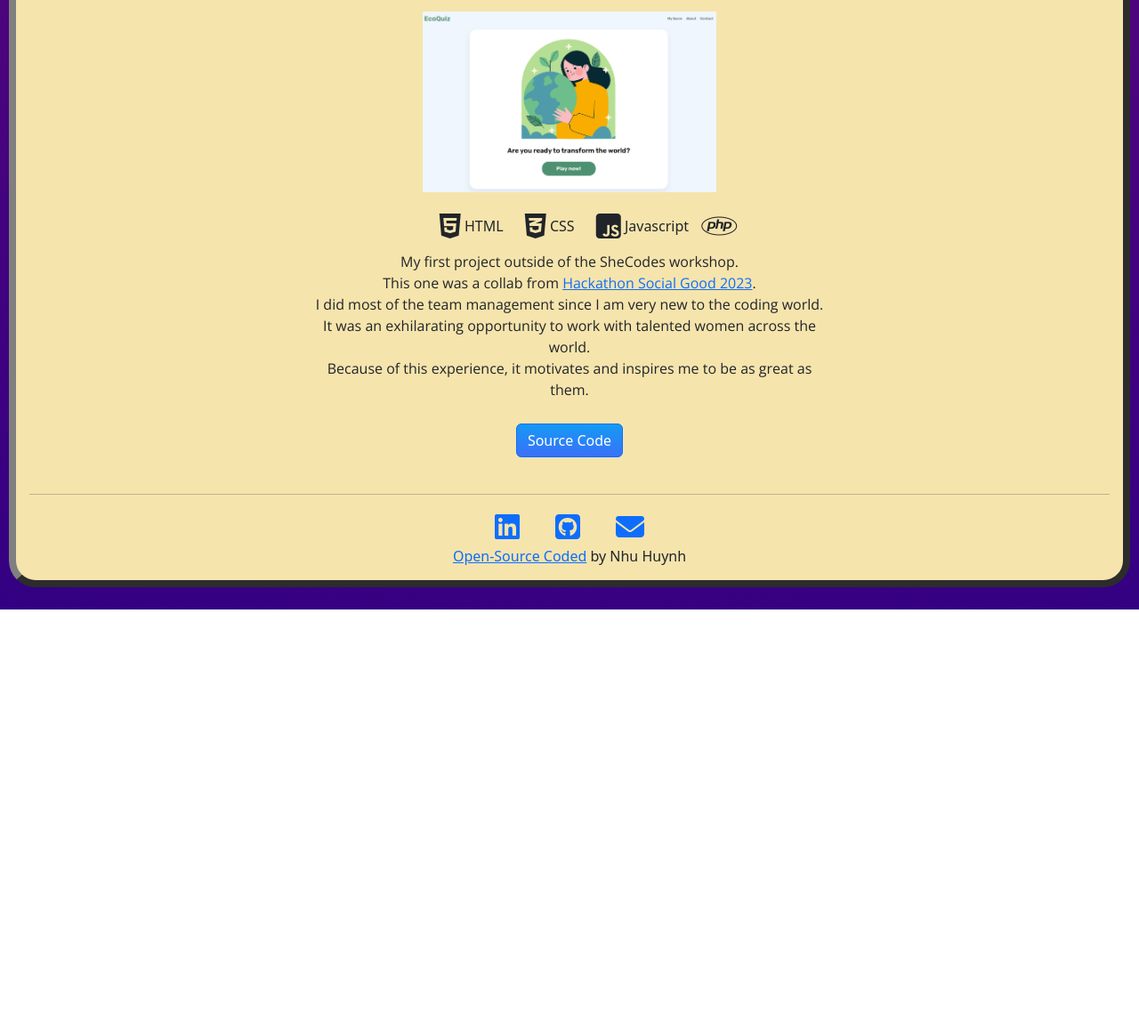
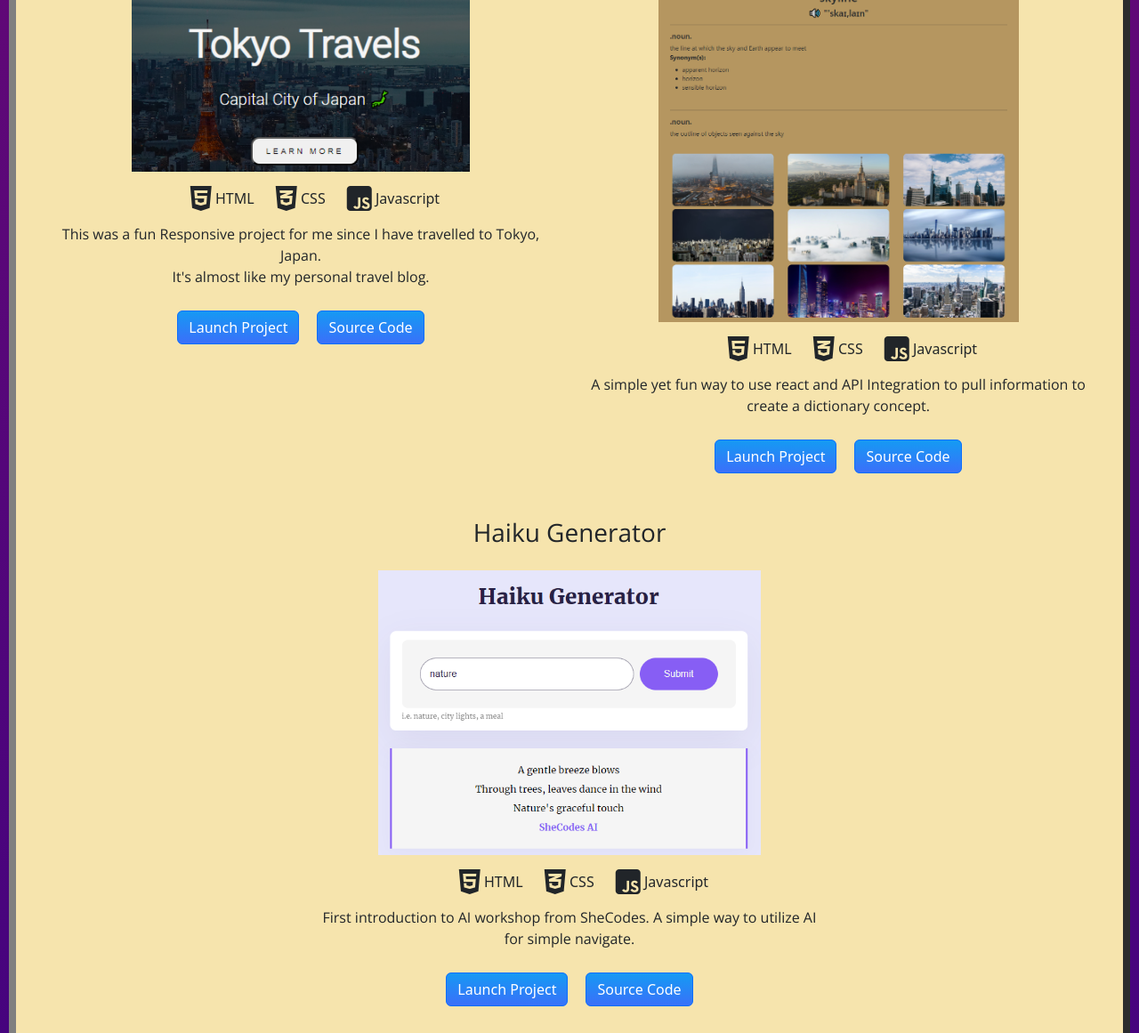
Before and after one commit to Astar05/csb-2dg47j, a plain HTML site: page portfolio.html in a window 1280 px wide. Shown: the part 1091-2252 px from the top of the page at 89% size. Before the commit the page ends 1776 px from the top, so only its background shows below. Drawn offline with nearby package versions, Linux system fonts and the light colour scheme.

Commit message:
added recent projects

```diff
--- a/portfolio.html
+++ b/portfolio.html
@@ -167,7 +167,118 @@
           </section>
         </div>
       </div>
+   <div class="row d-flex justify-content-center">
+   <div class="col-md-6">
+          <h3 class="mb-3">Travel Page</h3>
+          <img
+            src="images/tokyo-travels.png"
+            alt="travel blog"
+            class="travel-pic img-fluid rounded d-none d-lg-block"
+          />
+          <div class="skills mt-2 d-flex justify-content-center">
+            <ul>
+              <li><i class="fa-brands fa-html5 fa-2xl"></i> HTML</li>
+              <li><i class="fa-brands fa-css3-alt fa-2xl"></i> CSS</li>
+              <li><i class="fa-brands fa-square-js fa-2xl"></i> Javascript</li>
+            </ul>
+          </div>
+          <p class="text-center">
+           This was a fun Responsive project for me since I have travelled to Tokyo, Japan. <br />
+          It's almost like my personal travel blog.
+          </p>
 
+          <section class="d-flex justify-content-center">
+            <a
+              href="https://tiny-blancmange-54745f.netlify.app/"
+              target="_blank"
+              title="Tokyo Travels"
+              class="border-link btn btn-primary"
+              >Launch Project</a
+            >
+            <a
+              href="https://github.com/Astar05/Travel-Page-Project"
+              target="_blank"
+              title="Nhu's Travel Page Git Repository"
+              class="border-link btn btn-primary"
+              >Source Code</a
+            >
+          </section>
+        </div>
+
+         <div class="col-md-6">
+          <h3 class="mb-3">Dictionary App</h3>
+          <img
+            src="images/dictionary-app.png"
+            alt="dictionary-app"
+            class="dictionary-pic img-fluid rounded d-none d-lg-block"
+          />
+          <div class="skills mt-2 d-flex justify-content-center">
+            <ul>
+              <li><i class="fa-brands fa-html5 fa-2xl"></i> HTML</li>
+              <li><i class="fa-brands fa-css3-alt fa-2xl"></i> CSS</li>
+              <li><i class="fa-brands fa-square-js fa-2xl"></i> Javascript</li>
+            </ul>
+          </div>
+          <p class="text-center">
+          A simple yet fun way to use react and API Integration to pull information to create a dictionary concept.
+          </p>
+
+          <section class="d-flex justify-content-center">
+            <a
+              href="https://flourishing-stroopwafel-10b71d.netlify.app/"
+              target="_blank"
+              title="React Dictionary"
+              class="border-link btn btn-primary"
+              >Launch Project</a
+            >
+            <a
+              href="https://github.com/Astar05/react-dictionary"
+              target="_blank"
+              title="Nhu's react-dictionary Git Repository"
+              class="border-link btn btn-primary"
+              >Source Code</a
+            >
+          </section>
+        </div>
+        </div>
+
+             <div class="row d-flex justify-content-center">
+              <div class="col-md-6">
+          <h3 class="mb-3">Haiku Generator</h3>
+          <img
+            src="images/haiku generator.png"
+            alt="haiku generator"
+            class="haiku-pic img-fluid rounded d-none d-lg-block"
+          />
+          <div class="skills mt-2 d-flex justify-content-center">
+            <ul>
+              <li><i class="fa-brands fa-html5 fa-2xl"></i> HTML</li>
+              <li><i class="fa-brands fa-css3-alt fa-2xl"></i> CSS</li>
+              <li><i class="fa-brands fa-square-js fa-2xl"></i> Javascript</li>
+            </ul>
+          </div>
+          <p class="text-center">
+        First introduction to AI workshop from SheCodes. A simple way to utilize AI for simple navigate.
+          </p>
+
+          <section class="d-flex justify-content-center">
+            <a
+              href="https://radiant-brigadeiros-37c41f.netlify.app/"
+              target="_blank"
+              title="Haiku Generator"
+              class="border-link btn btn-primary"
+              >Launch Project</a
+            >
+            <a
+              href="https://github.com/Astar05/AI-Poems-Generator"
+              target="_blank"
+              title="Nhu's AI-Poems-Generator Git Repository"
+              class="border-link btn btn-primary"
+              >Source Code</a
+            >
+          </section>
+        </div>
+</div>
       <hr />
       <h3 class="title"><b>Outside Collaborations</b></h3>
       <div class="row d-flex justify-content-center">
--- a/styles.css
+++ b/styles.css
@@ -169,6 +169,18 @@ li {
   width: 425px;
 }
 
+.travel-pic {
+  width: 400px;
+}
+
+.dictionary-pic {
+  width: 425px;
+}
+
+.haiku-pic {
+  width: 450px;
+}
+
 .ecoquiz-pic {
   width: 350px;
 }
```
Also changed, not shown: index.html (+16 -16 lines), images/dictionary-app.png (added), images/haiku generator.png (added), images/tokyo-travels.png (added).
